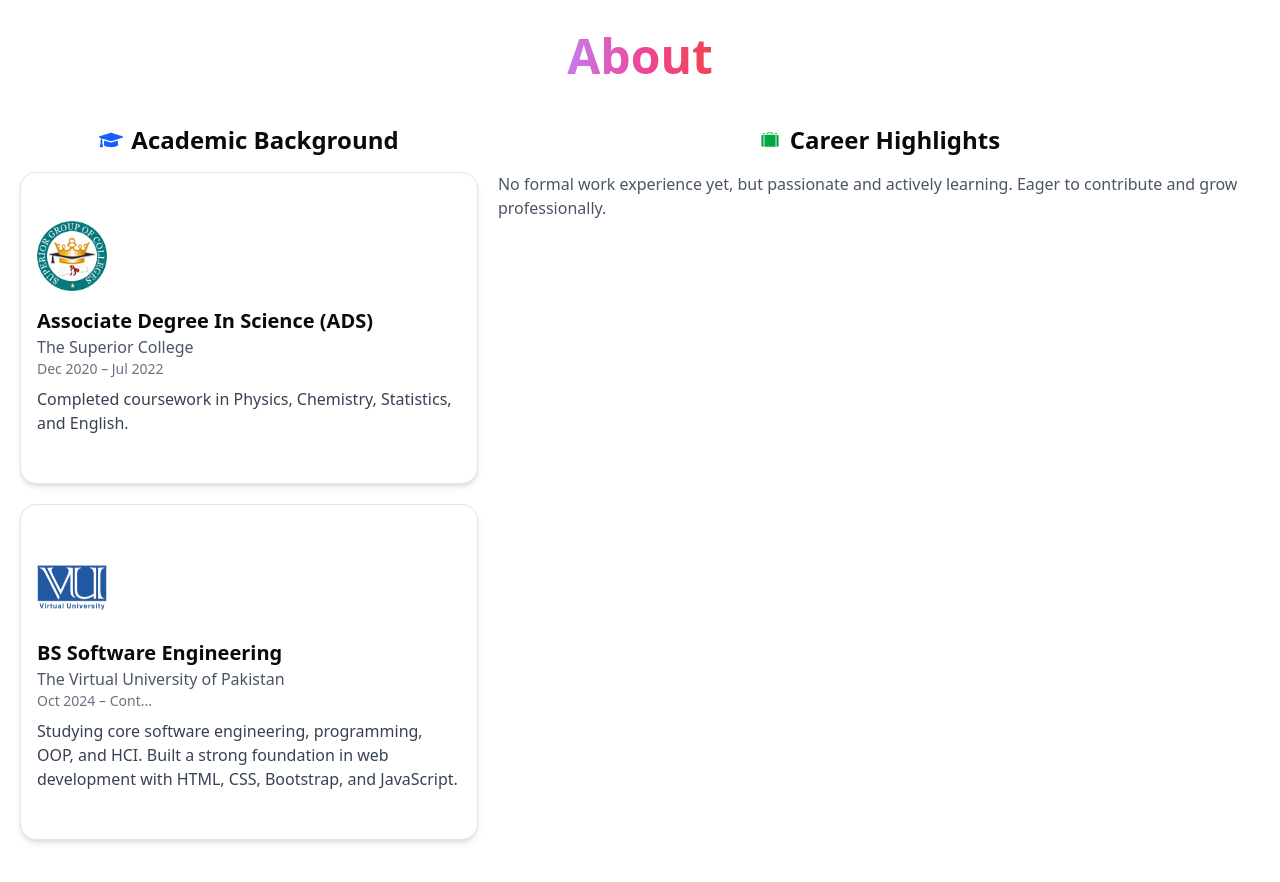
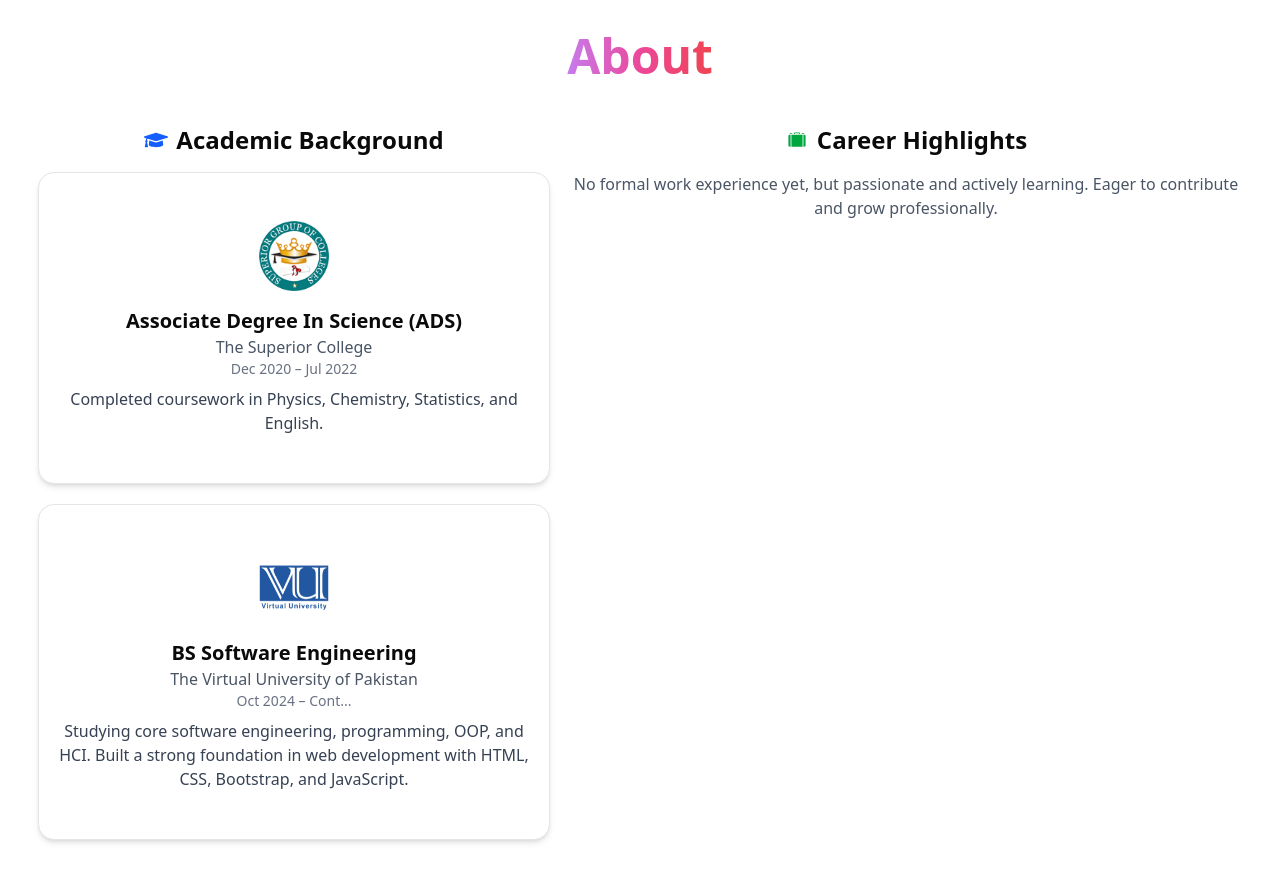
Before and after one commit to TayyabJunaidOfficial/My-Portfolio-NextJS, a Next.js app: page / in a window 1280 px wide. Shown: the part 640-1522 px from the top of the page. Built offline with nearby package versions, Linux system fonts and the light colour scheme.

Commit message:
Completed About Page

```diff
--- a/app/About/page.jsx
+++ b/app/About/page.jsx
@@ -9,7 +9,7 @@
       <h1 className="sm:text-5xl text-4xl p-3 text-center gradient-text">
         About
       </h1>
-      <section className="flex md:flex-row flex-col justify-center px-5 gap-5">
+      <section className="flex flex-col lg:flex-row justify-center px-5 gap-5">
         {/* Academic Background Section */}
         <article>
           <Edu_Card />
--- a/app/Components/Cards/Edu_Card.jsx
+++ b/app/Components/Cards/Edu_Card.jsx
@@ -34,11 +34,11 @@
         <p>Academic Background</p>
       </div>
 
-      <div className="flex flex-col gap-5 justify-center items-center text-center lg:text-left">
+      <div className="flex flex-col gap-5 justify-center items-center text-center">
         {educationData.map((item, index) => (
           <Card key={index} className="bg-white shadow-md rounded-2xl max-w-lg">
             <CardContent className="px-4 py-6">
-              <div className="flex justify-center lg:justify-start mb-4">
+              <div className="flex justify-center mb-4">
                 <div className="w-[70px] h-[70px] relative">
                   <Image
                     src={item.src}
--- a/app/Components/Cards/Exp_Card.jsx
+++ b/app/Components/Cards/Exp_Card.jsx
@@ -4,7 +4,7 @@
 
 const Exp_Card = () => {
   return (
-      <section className="flex-1 flex flex-col items-center">
+      <section className="flex-1 flex flex-col items-center max-w-2xl text-center">
           <div className="flex items-center gap-2 text-2xl font-semibold mb-4">
             <GiSuitcase className="text-green-600" />
             <p>Career Highlights</p>
```
